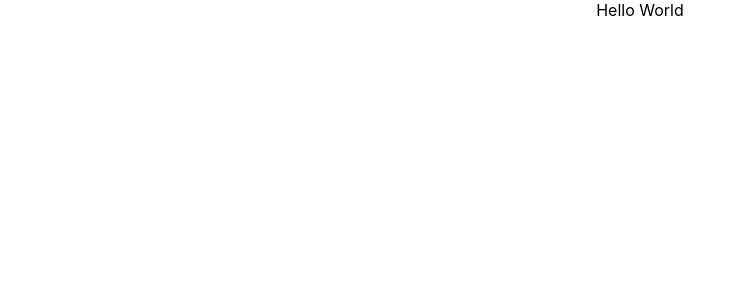
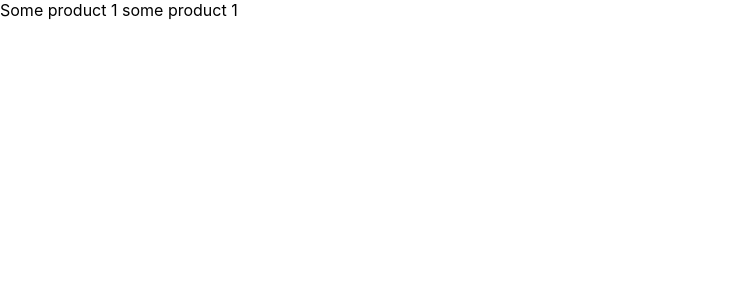
Before and after one commit to takshch/orderit, a React (Create React App) app in the folder client/: page / in a window 1280 px wide. Shown: the top 300 px of the page, without its empty margins (0-745 px from the left). Built offline with nearby package versions, Linux system fonts and the light colour scheme.

Commit message:
Adds customer index route

```diff
--- a/client/src/App.js
+++ b/client/src/App.js
@@ -3,7 +3,6 @@ import './App.css';
 function App() {
   return (
     <div className="App">
-      Hello World
     </div>
   );
 }
--- a/client/src/index.js
+++ b/client/src/index.js
@@ -1,7 +1,8 @@
 import React from 'react';
 import ReactDOM from 'react-dom';
 import './index.css';
-import App from './App';
+// import App from './App';
+import RouteCustomerIndex from './route/customer/index';
 import reportWebVitals from './reportWebVitals';
 import { BrowserRouter, Route, Routes } from 'react-router-dom';
 
@@ -9,7 +10,7 @@ ReactDOM.render(
   <React.StrictMode>
     <BrowserRouter>
       <Routes>
-        <Route path='/' element={<App />} />
+        <Route path='/' element={<RouteCustomerIndex />} />
       </Routes>
     </BrowserRouter>
   </React.StrictMode>,
--- /dev/null
+++ b/client/src/route/customer/index.js
@@ -0,0 +1,10 @@
+import React from 'react';
+
+function RouteCustomerIndex() {
+    return (<div>
+        Some product 1
+        some product 1
+    </div>);
+}
+
+export default RouteCustomerIndex;
```
